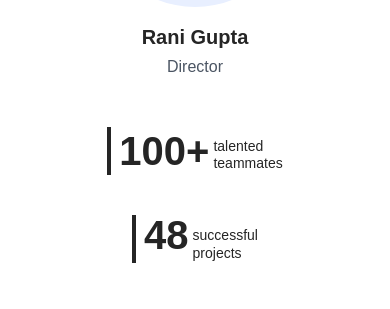
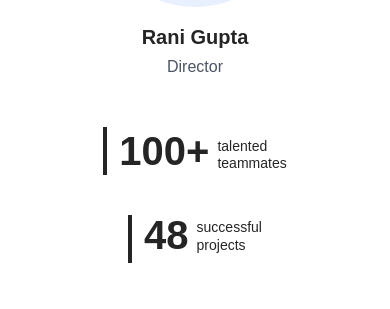
Before and after one commit to Shujaulislam/Shaurya-foundation, a Next.js app: page / in a window 390 px wide. Shown: the part 6260-6569 px from the top of the page. Built offline with nearby package versions, Linux system fonts and the light colour scheme.

Commit message:
minute changes homepage

```diff
--- a/src/app/page.tsx
+++ b/src/app/page.tsx
@@ -523,7 +523,7 @@ export default function Home() {
       <section className="mt-12 sm:mt-8 lg:mt-20 xl:mt-24 mb-12 sm:mb-8 md:mb-12 lg:mb-16 xl:mb-20 flex justify-center">
         <div className="flex flex-col sm:flex-row items-center gap-2 sm:gap-16 md:gap-24 lg:gap-48">
           {/* First stat item */}
-          <div className="flex items-center">
+          <div className="flex items-center gap-1">
             <div className="w-1 h-12 sm:h-16 md:h-20 bg-[#252525] mr-2 sm:mr-3 md:mr-4"></div>
             <div className="flex items-baseline">
               <span className="text-[40px] sm:text-[60px] md:text-[75px] lg:text-[90px] font-bold text-[#252525] leading-none">
@@ -544,12 +544,12 @@ export default function Home() {
           </div>
 
           {/* Second stat item */}
-          <div className="flex items-start mt-8 sm:mt-0">
+          <div className="flex items-start gap-1 mt-8 sm:mt-0">
             <div className="w-1 h-12 sm:h-16 md:h-20 bg-[#252525] mr-2 sm:mr-3 md:mr-4"></div>
             <span className="text-[40px] sm:text-[60px] md:text-[75px] lg:text-[90px] font-bold text-[#252525] leading-none">
               48
             </span>
-            <div className="mt-3 sm:mt-5 md:mt-8 ml-1 sm:ml-2">
+            <div className="mt-1 sm:mt-5 md:mt-8 ml-1 sm:ml-2">
               <span className="text-[14px] sm:text-[16px] md:text-[18px] lg:text-[22px] text-[#252525] font-medium leading-tight block">
                 successful
               </span>
```
